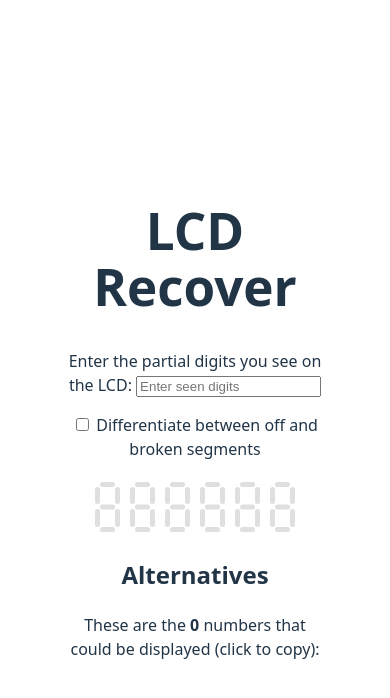
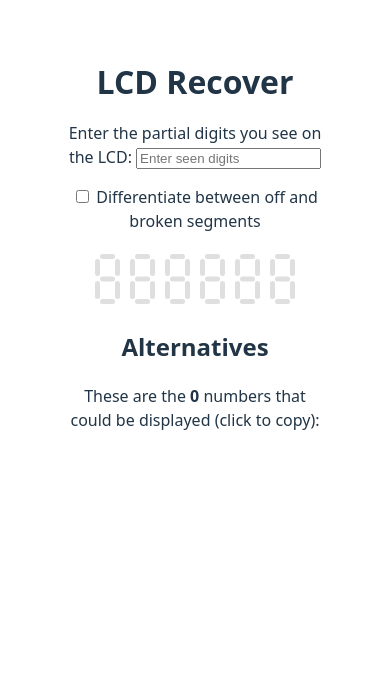
Before and after one commit to mjumbewu/lcd-recover, a Vue app: page / in a window 390 px wide. Shown: the top 698 px of the page. Built offline with nearby package versions, Linux system fonts and the light colour scheme.

Commit message:
Reduce sizes on mobile

```diff
--- a/src/style.css
+++ b/src/style.css
@@ -33,6 +33,11 @@ body {
 h1 {
   font-size: 3.2em;
   line-height: 1.1;
+}
+
+@media (width < 60rem) {
+  body { place-items: start; }
+  h1 { margin-top: 0; font-size: 2em; }
 }
 
 button {
```
